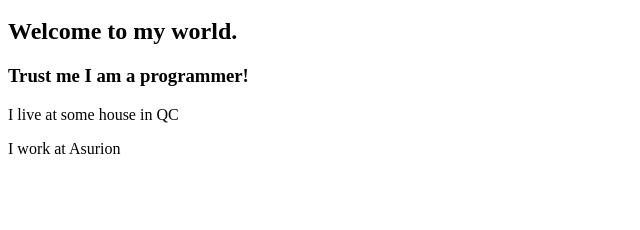
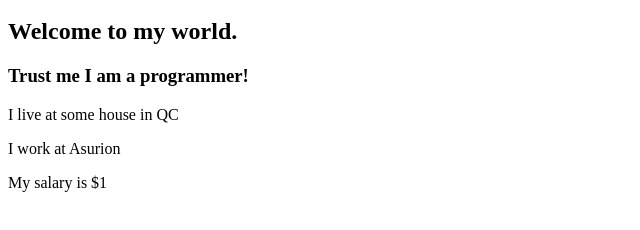
Before and after one commit to solidaeon/bio, a plain HTML site: page index.html in a window 1280 px wide. Shown: the part 48-278 px from the top of the page, without its empty margins (0-640 px from the left). Drawn offline with Linux system fonts and the light colour scheme.

Commit message:
add salary info

```diff
--- a/index.html
+++ b/index.html
@@ -3,3 +3,4 @@
 <h3>Trust me I am a programmer!</h3>
 <p>I live at some house in QC</p>
 <p>I work at Asurion</p>
+<p>My salary is $1</p>
```
